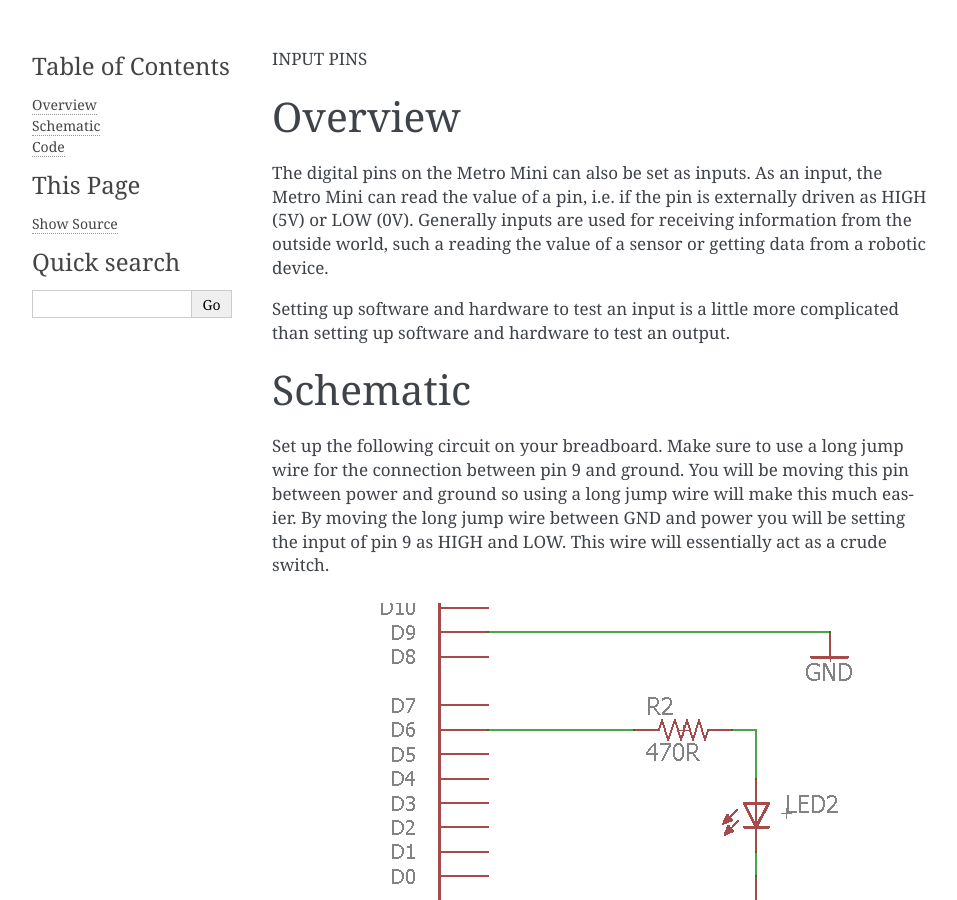
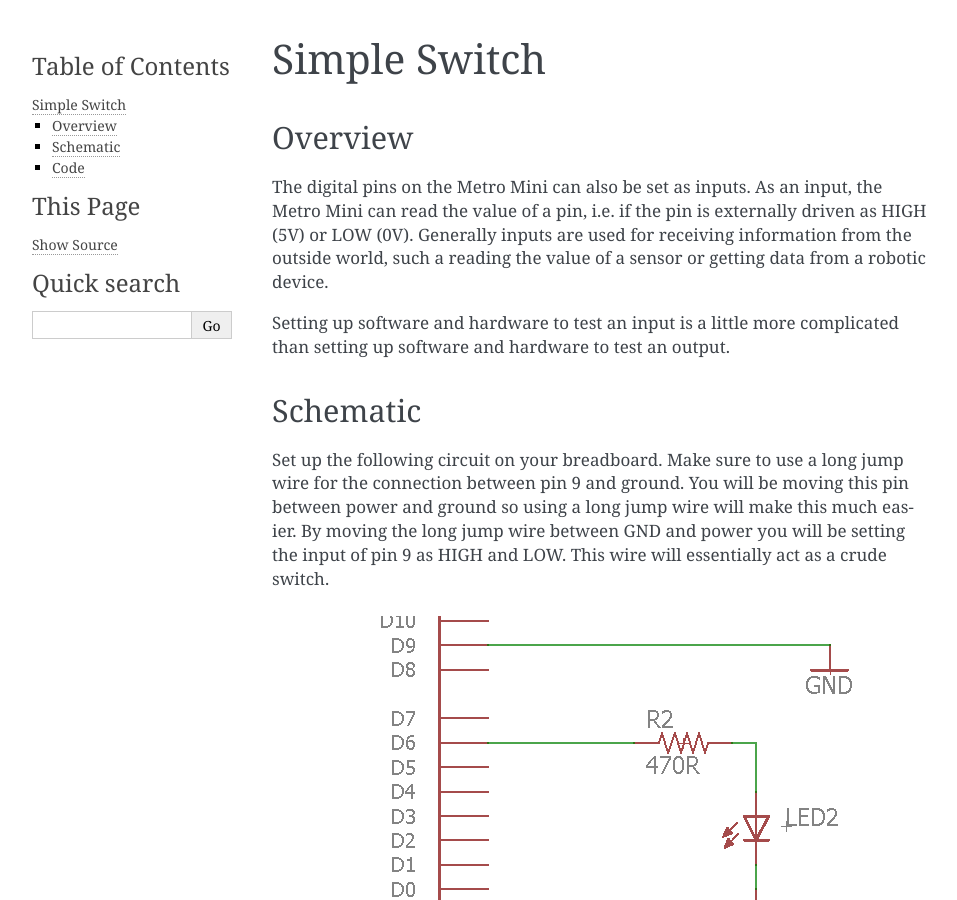
Before and after one commit to maxtkc/mvths-wiki, a Sphinx documentation site: the page built from docs/012a-input-pins.rst, in a window 1280 px wide and 900 px high. Shown: the whole window, without its empty margins (148-1105 px from the left). Built offline with Sphinx 7.4.7, drawn with Linux system fonts in a browser that asks for light colours.

Commit message:
Update 012a-input-pins.rst

```diff
--- a/docs/012a-input-pins.rst
+++ b/docs/012a-input-pins.rst
@@ -1,4 +1,5 @@
-INPUT PINS
+Simple Switch
+=============
 
 Overview
 --------
```
